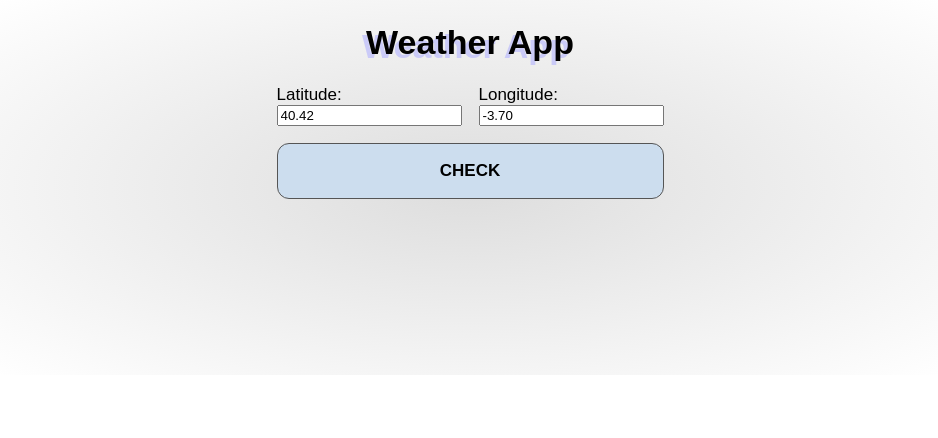
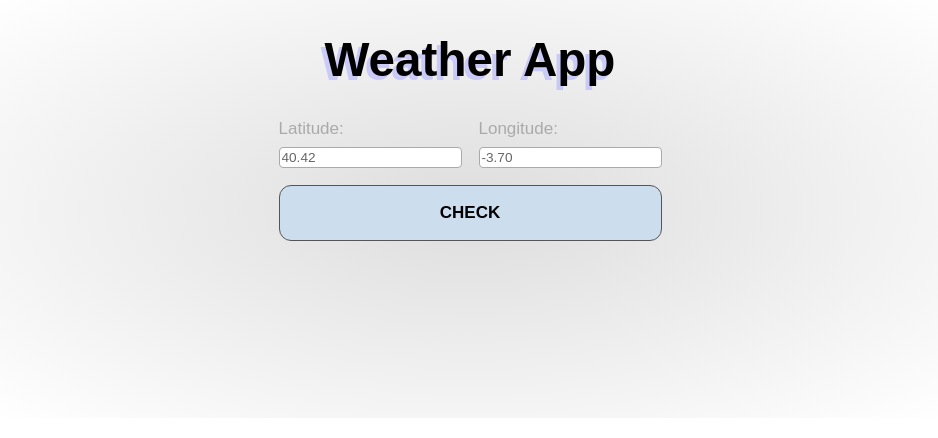
Before and after one commit to mustevenplay/weather-app, a website built with Parcel: page src/index.html in a window 1280 px wide. Shown: the whole page, without its empty margins (170-1108 px from the left). Built offline with nearby package versions, Linux system fonts and the light colour scheme; no server answers.

Commit message:
Change of sizes and styles

```diff
--- a/src/index.css
+++ b/src/index.css
@@ -21,15 +21,24 @@ main {
 }
 
 main > h1 {
+  font-size: 2.8rem;
   text-shadow: -4px 4px 0 #AAF8;
 }
 
 #controls {
   display: flex;
+  color: #AAA;
+  justify-content: space-between;
   gap: 1rem;
 }
 
 #controls input {
+  margin-top: 8px;
+  color: #666;
+  font-size: .8rem;
+  padding: 2px;
+  border: 1px solid #AAA;
+  border-radius: 4px;
   display: block;
 }
 
```
